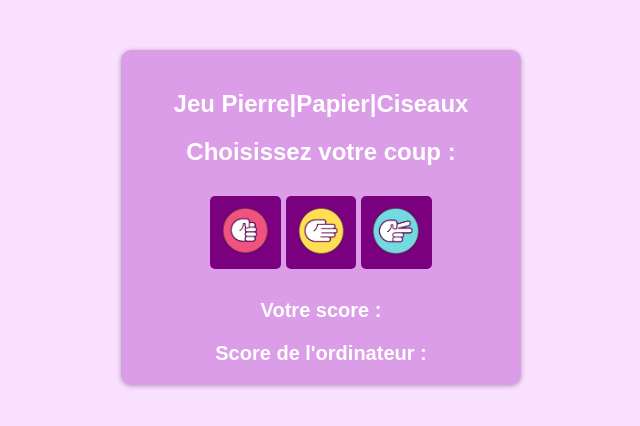
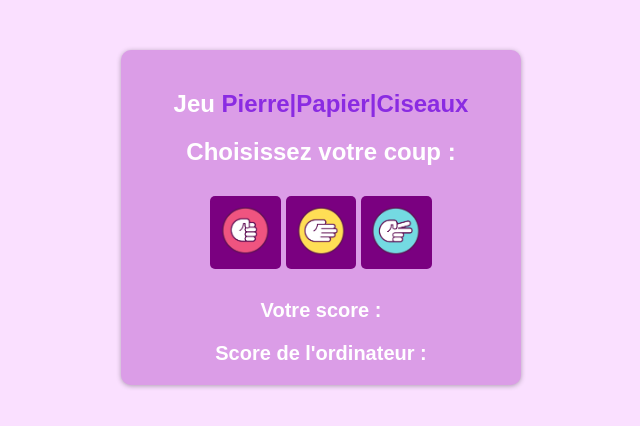
Before and after one commit to genania/genania_pierrepapierciseaux, a plain HTML site: page index.html in a window 1280 px wide. Shown: the whole page, without its empty margins (319-959 px from the left). Drawn offline with Linux system fonts and the light colour scheme.

Commit message:
css update

```diff
--- a/style.css
+++ b/style.css
@@ -27,6 +27,11 @@ h2{
 
 }
 
+strong{
+  font-size: 24px;
+  color: blueviolet;
+}
+
 button{
     background-color: rgb(122, 0, 128);
     color: white;
```
